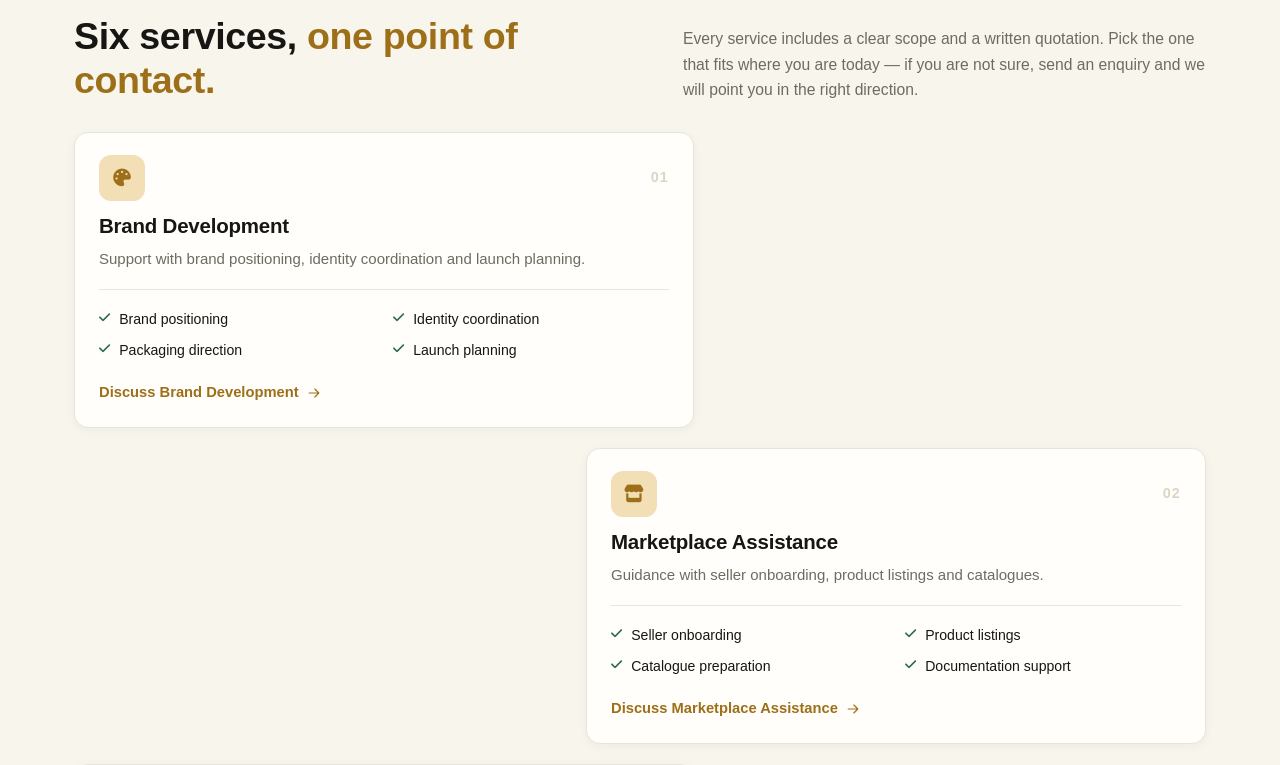
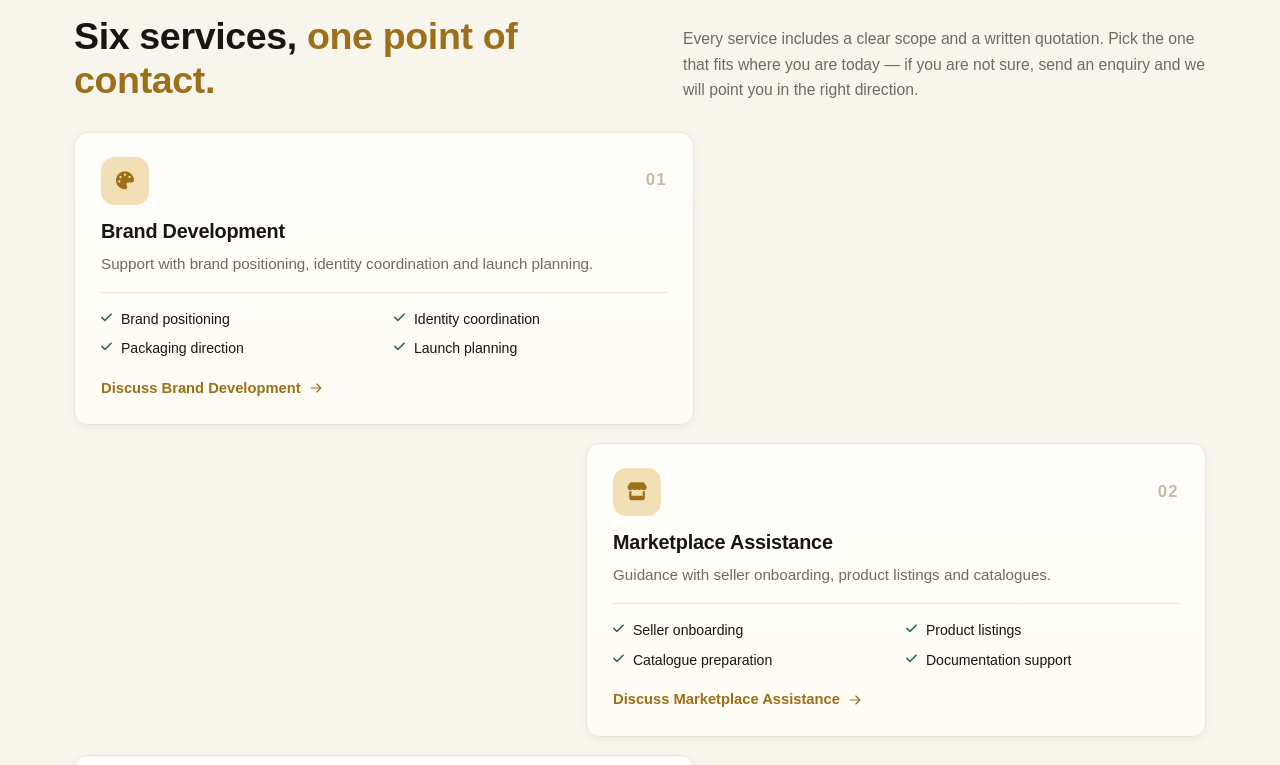
Before and after one commit to dhruv005432/Mk--krupa--business-solutions, a Next.js app: page / in a window 1280 px wide. Shown: the part 1180-1945 px from the top of the page. Built offline with nearby package versions, Linux system fonts and the light colour scheme.

Commit message:
Polish the services card styling

```diff
--- a/src/app/globals.css
+++ b/src/app/globals.css
@@ -482,23 +482,43 @@ ul {
 .services-zigzag {
   display: flex;
   flex-direction: column;
-  gap: 20px;
+  gap: 18px;
 }
 
 .service-card {
+  position: relative;
+  display: flex;
+  flex-direction: column;
   width: min(100%, 620px);
-  background: var(--paper);
+  padding: 24px 26px;
+  background: linear-gradient(180deg, var(--paper) 0%, #fffcf5 100%);
   border: 1px solid var(--line);
   border-radius: var(--radius);
-  padding: 22px 24px;
   box-shadow: var(--shadow-sm);
+  overflow: hidden;
   transition: transform 0.2s ease, box-shadow 0.2s ease, border-color 0.2s ease;
+}
+
+.service-card::before {
+  content: "";
+  position: absolute;
+  top: 0;
+  bottom: 0;
+  left: 0;
+  width: 3px;
+  background: var(--gold);
+  opacity: 0;
+  transition: opacity 0.2s ease;
 }
 
 .service-card:hover {
   transform: translateY(-3px);
   box-shadow: var(--shadow-md);
   border-color: var(--gold-light);
+}
+
+.service-card:hover::before {
+  opacity: 1;
 }
 
 .service-card-left {
@@ -513,43 +533,52 @@ ul {
   display: flex;
   align-items: center;
   justify-content: space-between;
-  margin-bottom: 13px;
+  gap: 12px;
+  margin-bottom: 14px;
 }
 
 .service-icon {
   display: inline-flex;
   align-items: center;
   justify-content: center;
-  width: 46px;
-  height: 46px;
-  border-radius: 12px;
+  flex-shrink: 0;
+  width: 48px;
+  height: 48px;
+  border: 1px solid var(--gold-light);
+  border-radius: 13px;
   background: var(--gold-light);
   color: var(--gold-dark);
-  font-size: 1.1rem;
+  font-size: 1.12rem;
 }
 
 .service-number {
-  font-size: 0.9rem;
+  font-size: 1.05rem;
   font-weight: 800;
-  color: var(--line-strong);
+  line-height: 1;
   letter-spacing: 0.08em;
+  font-variant-numeric: tabular-nums;
+  color: #c8bda4;
 }
 
 .service-card h3 {
-  font-size: 1.28rem;
+  font-size: 1.24rem;
+  line-height: 1.25;
 }
 
 .service-card > p {
-  margin-top: 10px;
+  margin-top: 8px;
+  font-size: 0.95rem;
+  line-height: 1.6;
   color: var(--muted);
 }
 
 .inclusion-list {
   display: grid;
   grid-template-columns: repeat(2, minmax(0, 1fr));
-  gap: 8px 18px;
-  margin-top: 18px;
-  padding-top: 18px;
+  align-items: start;
+  gap: 9px 20px;
+  margin-top: 16px;
+  padding-top: 16px;
   border-top: 1px solid var(--line);
 }
 
@@ -558,17 +587,26 @@ ul {
   align-items: flex-start;
   gap: 9px;
   font-size: 0.88rem;
+  line-height: 1.45;
   color: var(--ink);
 }
 
 .inclusion-list i {
+  flex-shrink: 0;
+  margin-top: 3px;
   color: var(--green);
-  font-size: 0.8rem;
-  margin-top: 4px;
+  font-size: 0.78rem;
 }
 
 .service-card .text-link {
-  margin-top: 20px;
+  align-self: flex-start;
+  margin-top: 18px;
+}
+
+.service-card .text-link:focus-visible {
+  outline: 2px solid var(--gold);
+  outline-offset: 3px;
+  border-radius: 6px;
 }
 
 /* Industries */
```
